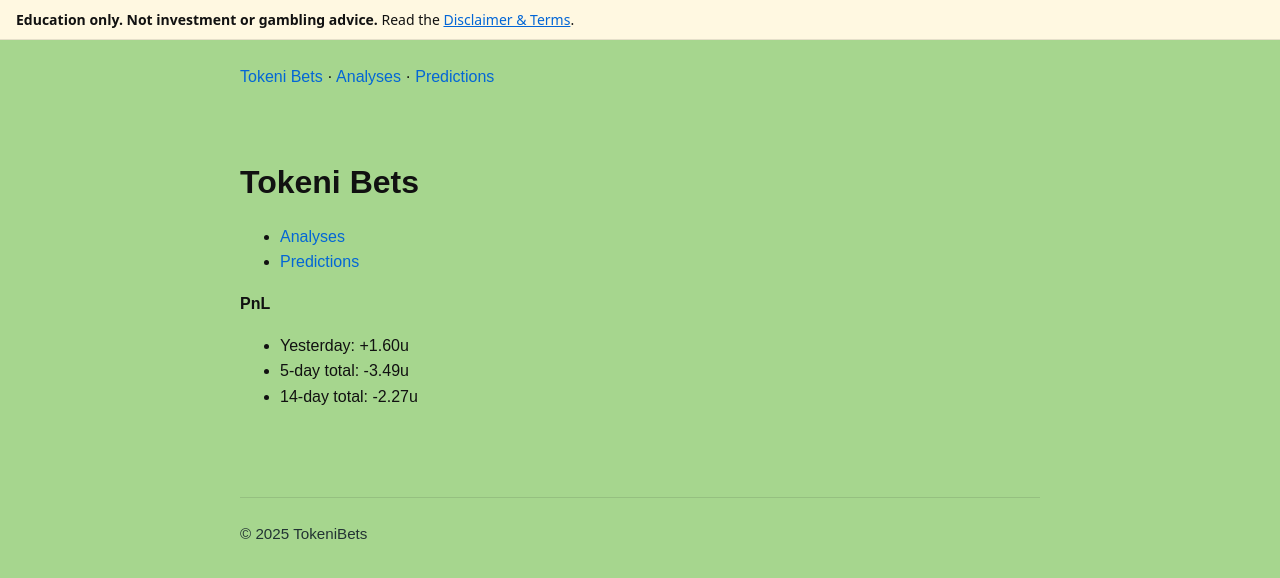
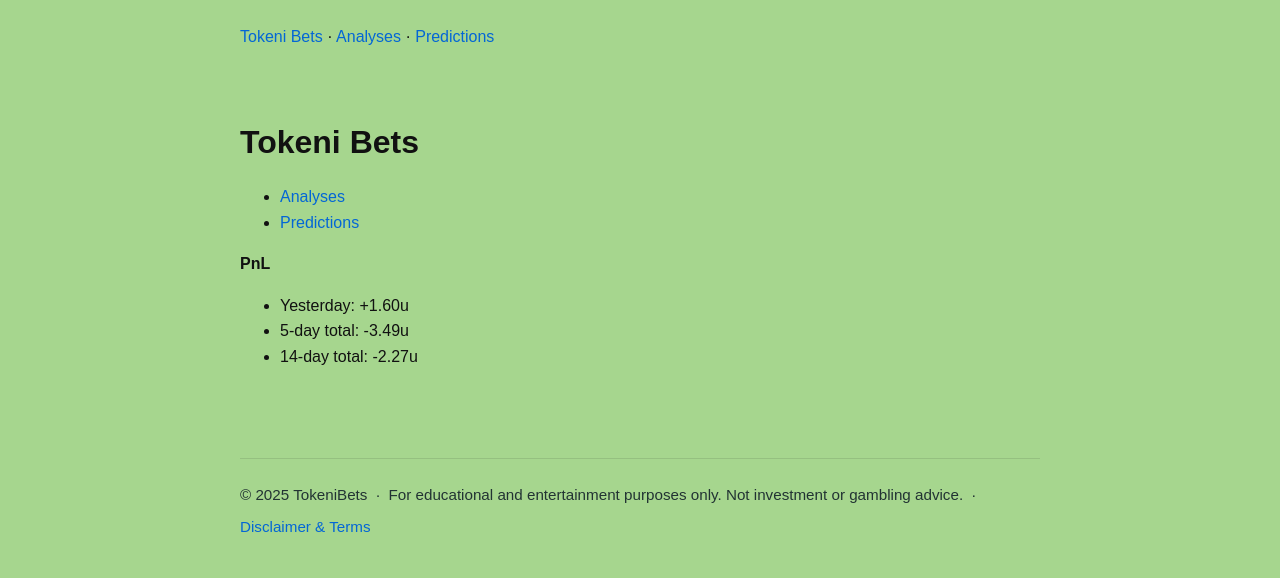
Before and after one commit to tokenibets/tokenibets.github.io, a Jekyll site: the page built from index.md, in a window 1280 px wide. Shown: the top 578 px of the page. Built offline with Jekyll 4.4.1, drawn with Linux system fonts in a browser that asks for light colours.

Commit message:
Update default.html

```diff
--- a/_layouts/default.html
+++ b/_layouts/default.html
@@ -21,29 +21,9 @@
     .nav-prev-next { margin-top: 40px; display: flex; justify-content: space-between; }
     hr { border: 0; border-top: 1px solid rgba(0,0,0,.1); margin: 24px 0; }
     h1,h2,h3 { margin: 0.6em 0 0.4em; }
-
-    /* ===== Added disclaimer banner styles ===== */
-    .disclaimer-banner{
-      position: sticky;
-      top: 0;
-      z-index: 9999;
-      padding: .6rem 1rem;
-      background: #fff8e1;
-      border-bottom: 1px solid rgba(0,0,0,.1);
-      font: 14px/1.4 system-ui, -apple-system, Segoe UI, Roboto, Arial, sans-serif;
-    }
-    .disclaimer-banner a { text-decoration: underline; }
-    /* ========================================= */
   </style>
 </head>
 <body>
-  <!-- ===== Added disclaimer banner markup ===== -->
-  <div class="disclaimer-banner">
-    <strong>Education only. Not investment or gambling advice.</strong>
-    Read the <a href="{{ '/disclaimer/' | relative_url }}">Disclaimer &amp; Terms</a>.
-  </div>
-  <!-- ========================================= -->
-
   <header class="wrap">
     <nav>
       <a href="{{ '/' | relative_url }}">Tokeni Bets</a> ·
@@ -58,7 +38,13 @@
 
   <footer class="wrap muted">
     <hr>
-    <div>© {{ "now" | date: "%Y" }} {{ site.title }}</div>
+    <div style="display:flex;gap:.5rem;flex-wrap:wrap;align-items:center">
+      <span>© {{ "now" | date: "%Y" }} {{ site.title }}</span>
+      <span aria-hidden="true">·</span>
+      <span>For educational and entertainment purposes only. Not investment or gambling advice.</span>
+      <span aria-hidden="true">·</span>
+      <a href="{{ '/disclaimer/' | relative_url }}">Disclaimer &amp; Terms</a>
+    </div>
   </footer>
 </body>
 </html>
```
